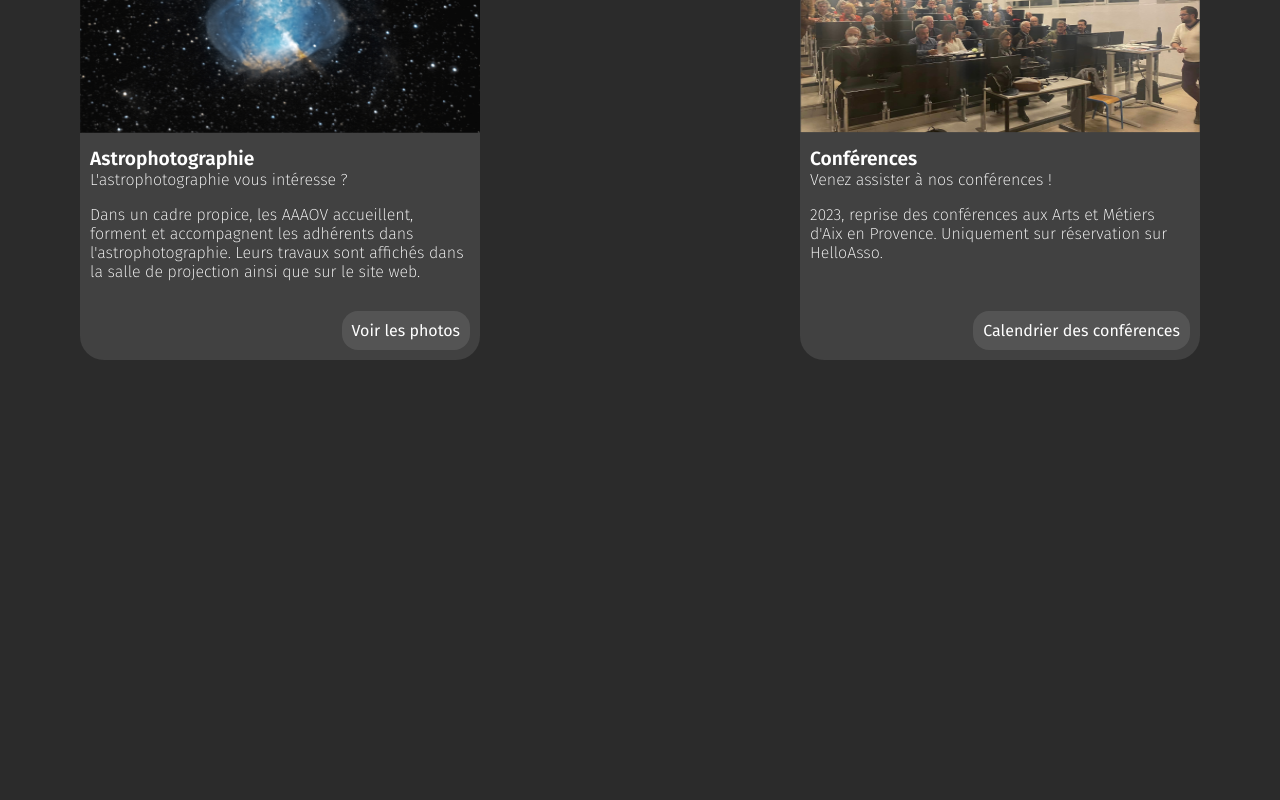
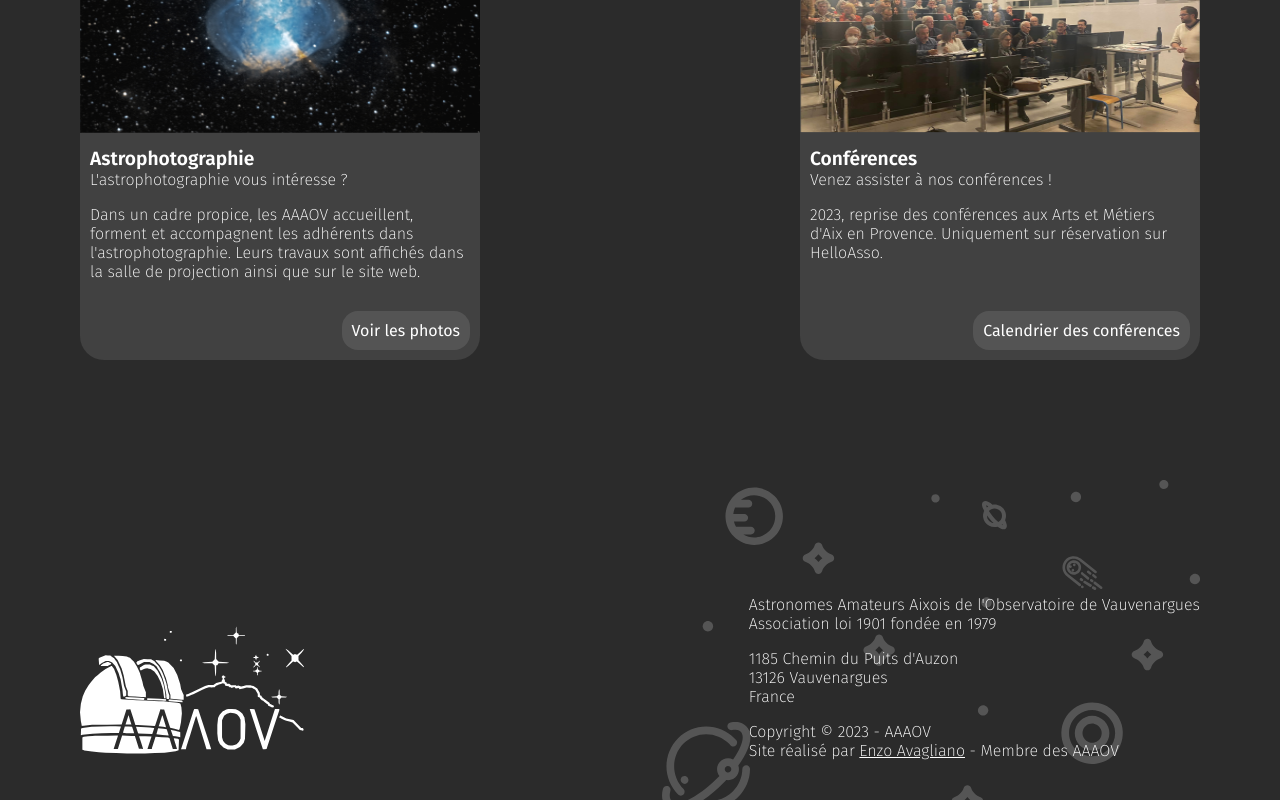
Before and after one commit to EloxFire/AAAOV, a Next.js app: page / in a window 1280 px wide. Shown: the part 1710-2510 px from the top of the page. Before the commit the page ends 2070 px from the top, so only its background shows below. Built offline with nearby package versions, Linux system fonts and the light colour scheme.

Commit message:
Added footer

```diff
--- /dev/null
+++ b/src/components/Footer.tsx
@@ -0,0 +1,47 @@
+import AAAOV_LOGO from '/public/images/AAAOV_logo.svg'
+import universe_illustration_footer from '/public/images/universe_illustration_footer.svg'
+import Image from 'next/image'
+import React from 'react'
+import footerStyles from '../styles/components/Footer.module.scss'
+
+export default function Footer() {
+  return (
+    <div className={footerStyles.footer}>
+      <div className={footerStyles.footerLeft}>
+        <Image
+          className={footerStyles.footerImage}
+          src={AAAOV_LOGO}
+          alt="AAAOV Logo"
+        />
+      </div>
+      <div className={footerStyles.footerRight}>
+        <div>
+          <div className={footerStyles.footerInfos}>
+            <p>Astronomes Amateurs Aixois de l&apos;Observatoire de Vauvenargues</p>
+            <p>Association loi 1901 fondée en 1979</p>
+          </div>
+          <div className={footerStyles.footerInfos}>
+            <p>1185 Chemin du Puits d&apos;Auzon</p>
+            <p>13126 Vauvenargues</p>
+            <p>France</p>
+          </div>
+          <div className={footerStyles.footerInfos}>
+            <p>Copyright &copy; {new Date().getFullYear()} - AAAOV</p>
+            <p>Site réalisé par <a className={footerStyles.link} href="https://enzoavagliano.fr" target={'_blank'}>Enzo Avagliano</a> - Membre des AAAOV</p>
+          </div>
+        </div>
+      </div>
+    </div>
+  )
+}
+
+{/* <p>AAAOV</p>
+<p>Astronomes Amateurs Aixois de l&apos;Observatoire de Vauvenargues</p>
+<p>Association loi 1901 fondée en 1979</p>
+<div className={footerStyles.separator}></div>
+<p>1185 Chemin du Puits d&apos;Auzon</p>
+<p>13126 Vauvenargues</p>
+<p>France</p>
+<div className={footerStyles.separator}></div>
+<p>Copyright &copy; {new Date().getFullYear()} - AAAOV</p>
+<p>Site réalisé par <a className={footerStyles.link} href="https://enzoavagliano.fr">Enzo Avagliano</a> - Membre des AAAOV</p> */}
--- a/src/pages/index.tsx
+++ b/src/pages/index.tsx
@@ -1,5 +1,6 @@
 import AAAOV_LOGO from '/public/images/AAAOV_logo.svg'
 import universe_illustration from '/public/images/universe_illustration.svg'
+import universe_illustration_footer from '/public/images/universe_illustration_footer.svg'
 import aerial from '/public/images/carroussel/aerial.png'
 import sunset from '/public/images/carroussel/sunset.png'
 import field_view from '/public/images/carroussel/field_view.png'
@@ -15,6 +16,7 @@ import Caroussel from '../components/Caroussel'
 import homeStyles from '../styles/pages/Home.module.scss'
 import globalsStyles from '../styles/globals.module.scss'
 import ActivityCard from '../components/ActivityCard'
+import Footer from '../components/Footer'
 
 export default function Home() {
   const mapper = (source: any) => (
@@ -83,6 +85,7 @@ export default function Home() {
           />
         </div>
       </div>
+      <Footer />
     </div >
   )
 }
--- /dev/null
+++ b/src/styles/components/footer.module.scss
@@ -0,0 +1,46 @@
+@import '../mixin';
+
+.footer {
+  display: flex;
+  flex-direction: row;
+  justify-content: space-between;
+  height: 40vh;
+  margin-top: 15vh;
+
+  .footerLeft {
+    width: 50%;
+    // background-color: $green;
+    display: flex;
+    flex-direction: column;
+    justify-content: flex-end;
+    padding-bottom: 5vh;
+
+    .footerImage {
+      height: 50%;
+      width: 40%;
+    }
+  }
+
+  .footerRight {
+    width: 50%;
+    // background-color: $red;
+    background-image: url('/images/universe_illustration_footer.svg');
+    background-repeat: no-repeat;
+    background-position: right;
+    background-size: contain;
+    display: flex;
+    flex-direction: column;
+    justify-content: flex-end;
+    align-items: flex-end;
+    padding-bottom: 5vh;
+    font-weight: 200;
+
+    .footerInfos {
+      margin-top: 2vh;
+    }
+
+    .link {
+      color: $white;
+    }
+  }
+}
--- a/src/styles/pages/Home.module.scss
+++ b/src/styles/pages/Home.module.scss
@@ -57,4 +57,10 @@
       align-items: center;
     }
   }
+
+  .universe_illustration {
+    position: absolute;
+    bottom: 0;
+    right: 0;
+  }
 }
```
Also changed, not shown: public/images/universe_illustration_footer.svg (added).
